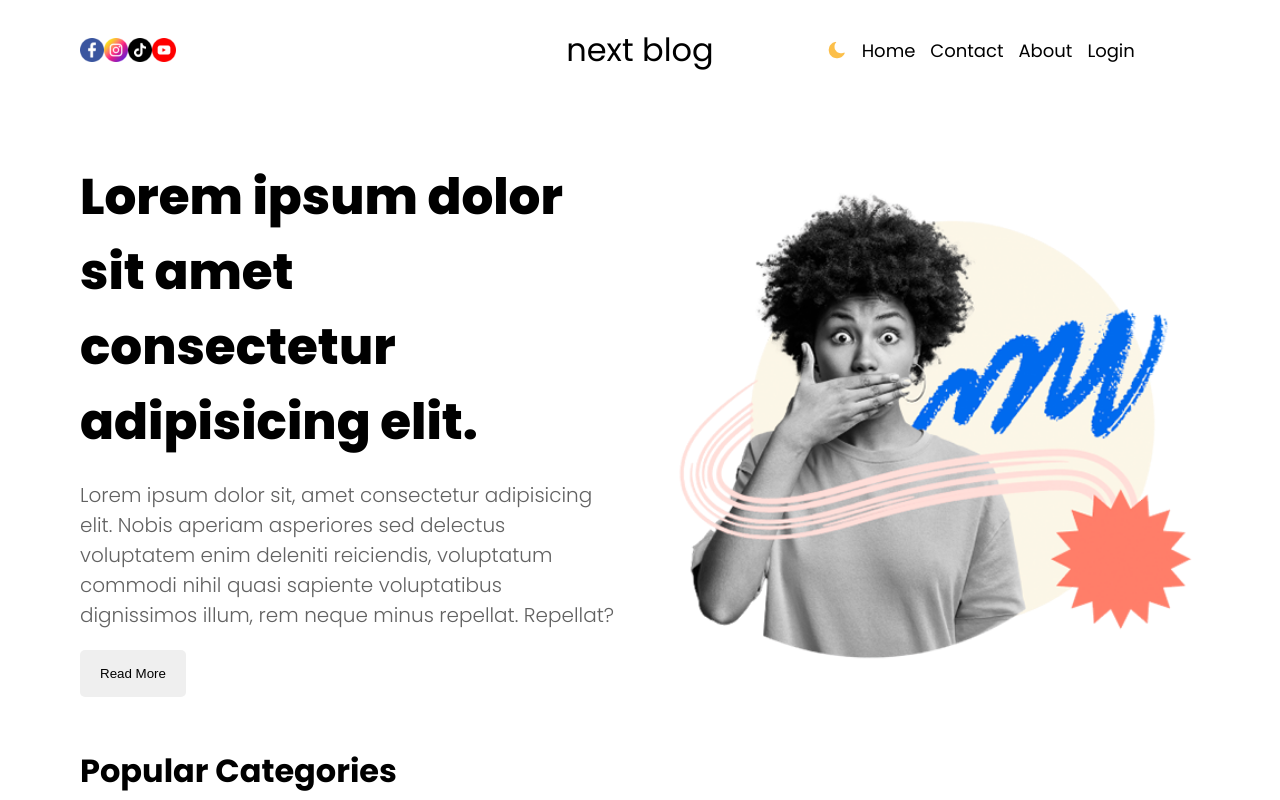
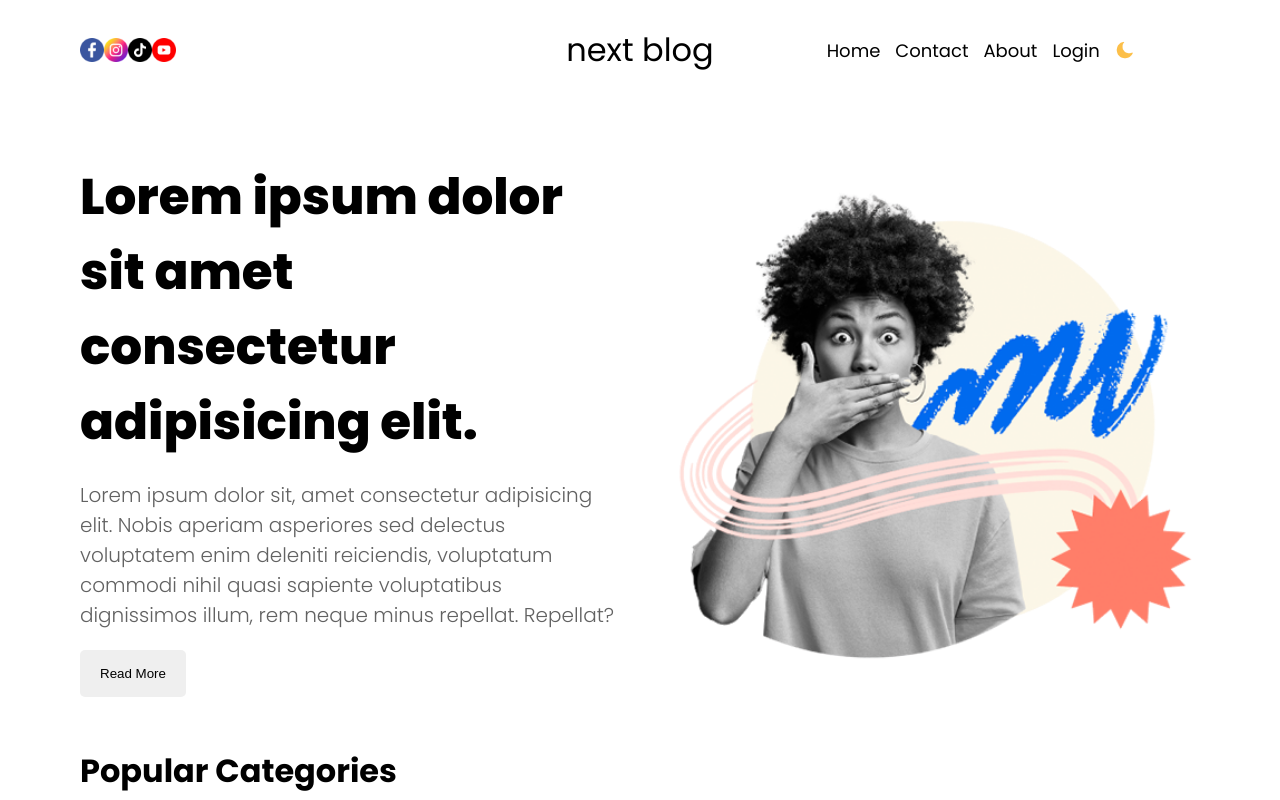
Before and after one commit to FREDVUNI/next-blog, a Next.js app: page / in a window 1280 px wide. Shown: the top 800 px of the page. Built offline with nearby package versions, Linux system fonts and the light colour scheme.

Commit message:
chore: move toggle icons to the left

```diff
--- a/src/components/navbar/Navbar.jsx
+++ b/src/components/navbar/Navbar.jsx
@@ -16,7 +16,6 @@ const Navbar = () => {
       </div>
       <div className={styles.logo}>next blog</div>
       <div className={styles.links}>
-        <ThemeToggle />
         <Link href="/" className={styles.link}>
           Home
         </Link>
@@ -27,6 +26,7 @@ const Navbar = () => {
           About
         </Link>
         <Auth />
+        <ThemeToggle />
       </div>
     </div>
   );
```
